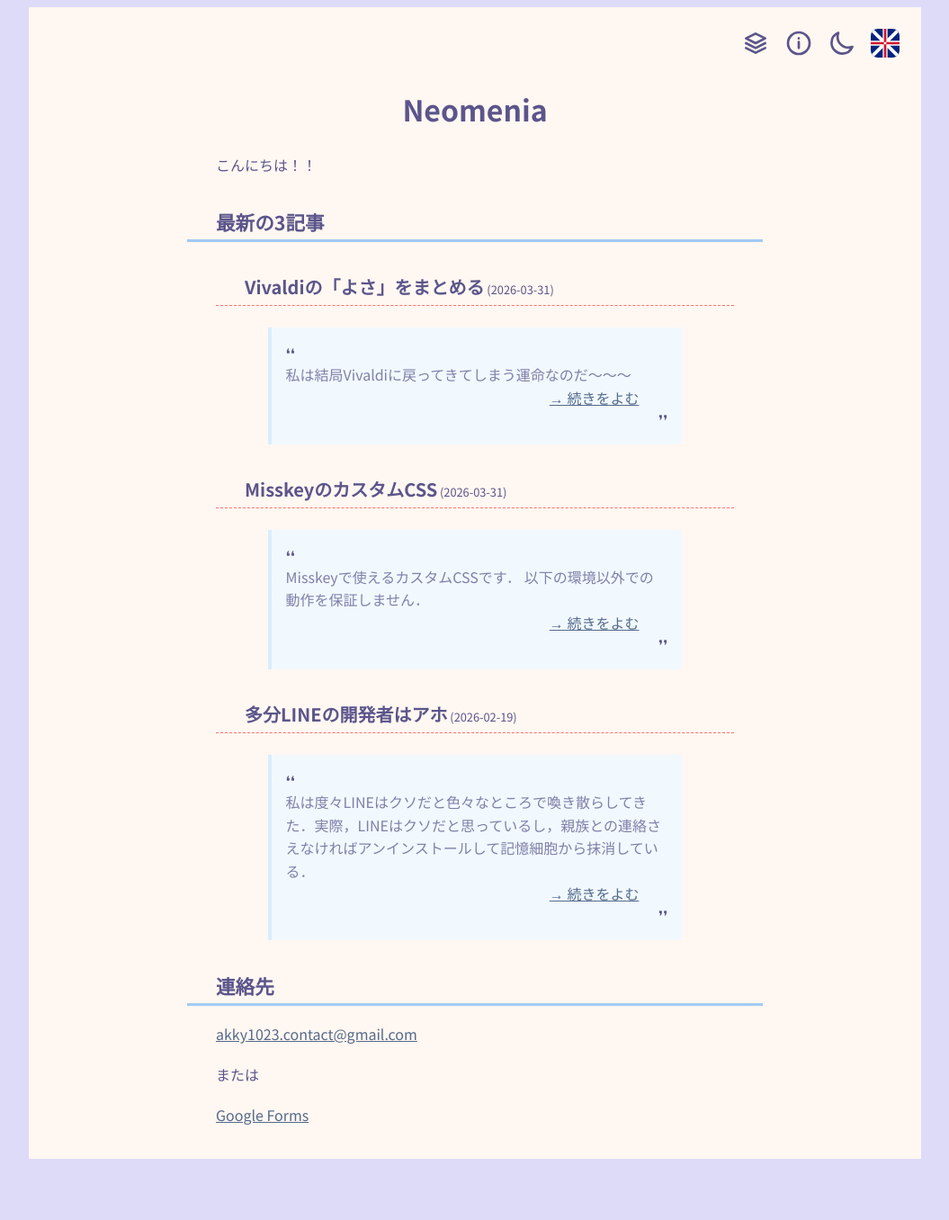
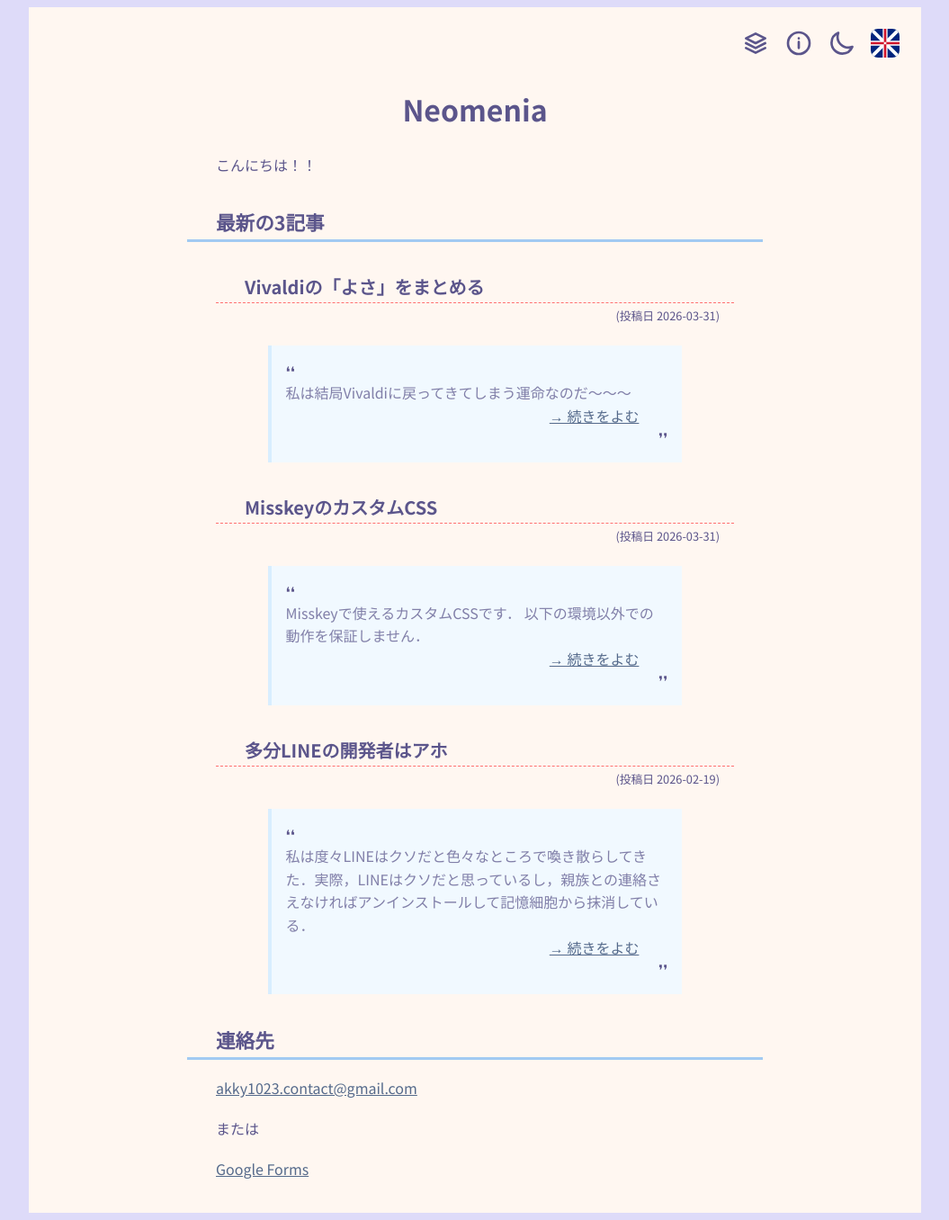
Before and after one commit to akky1023/akky1023.github.io, a Jekyll site: the page built from ja/index.md, in a window 1280 px wide and 1356 px high. Shown: the whole window at 90% size, without its empty margins (112-1167 px from the left). Built offline with Jekyll 4.4.1, drawn with Linux system fonts in a browser that asks for light colours.

Commit message:
okay improve design in phone

```diff
--- a/assets/css/normal.css
+++ b/assets/css/normal.css
@@ -205,7 +205,9 @@ header {
 }
 
 .postdate {
-    display: inline;
+    display: block;
+    margin-left: auto;
+    margin-right: 1rem;
     text-align: right;
     font-size: 0.8rem;
     font-weight: normal;
--- a/ja/index.md
+++ b/ja/index.md
@@ -8,7 +8,8 @@ layout: index
 <div id="latest-article">
 {% assign ja_posts = site.posts | where: "lang", "ja" %}
 {% for post in ja_posts limit:3 %}
-    <h3>{{ post.title }}<span class="postdate"> ({{ post.date | date: "%Y-%m-%d" }}) </span></h3>
+    <h3>{{ post.title }}</h3>
+    <span class="postdate">(投稿日 {{ post.date | date: "%Y-%m-%d" }})</span>
     <blockquote style="width: 80%;">
         {{ post.excerpt }}
         <a href="{{ post.url }}" class="link2article">→ 続きをよむ</a>
```
